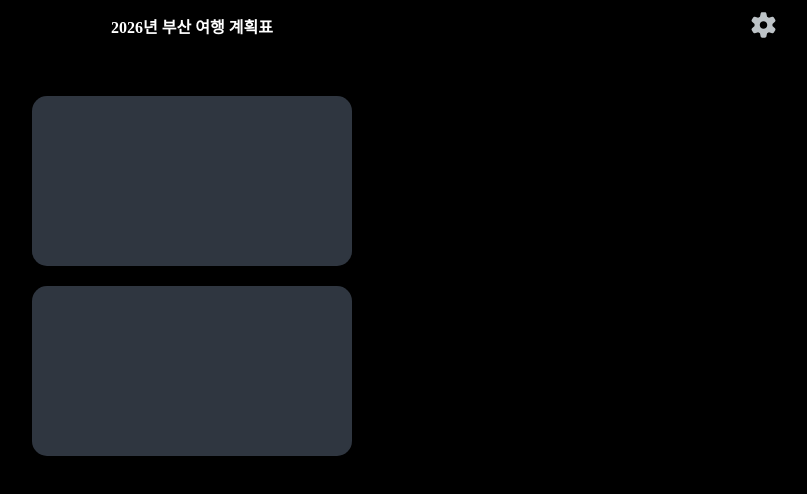
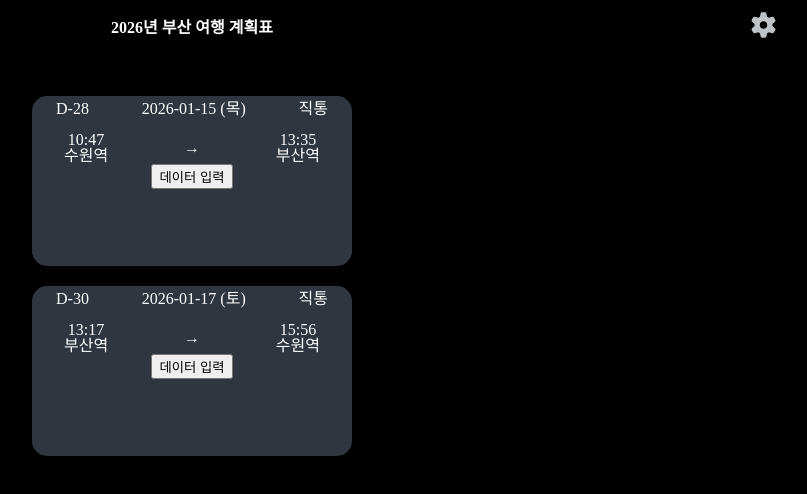
Before and after one commit to Rayched/busantravel-planner, a React (Create React App) app: page /busantravel-planner/transport in a window 1280 px wide. Shown: the top 494 px of the page, without its empty margins (448-1255 px from the left). Built offline with nearby package versions, Linux system fonts and the light colour scheme.

Commit message:
20251220, 교통편 page 작업 완료 (디자인 setting X)

```diff
--- a/src/DateFns.ts
+++ b/src/DateFns.ts
@@ -7,3 +7,38 @@ export function GetDayText(TargetDt: string){
 
     return DayTexts[nums];
 };
+
+const modifys = (targets: number) => {
+    if(targets < 10){
+        return "0" + String(targets);
+    } else {
+        return String(targets);
+    }
+};
+
+const GetNowDate = () => {
+    const NowDate = new Date();
+    const FullYear = NowDate.getFullYear();
+    const Month = modifys(NowDate.getMonth() + 1);
+    const Dates = modifys(NowDate.getDate());
+
+    const FullDate = `${FullYear}-` + Month + "-" + Dates;
+
+    return FullDate;
+};
+
+export const GetDiffs = (TargetDt: string) => {
+    const TodayDate = GetNowDate();
+    const TodayToMS = new Date(TodayDate).getTime();
+    const TargetsToMS = new Date(TargetDt).getTime();
+
+    const DiffMS = Math.floor(
+        Math.abs((TargetsToMS - TodayToMS) / (24 * 60 * 60 * 1000))
+    );
+
+    if(DiffMS === 0){
+        return "D-Day"
+    } else {
+        return `D-${DiffMS}`;
+    }
+};
--- a/src/PlannerData.ts
+++ b/src/PlannerData.ts
@@ -1,6 +1,7 @@
 
 export type I_Ticket = {
     ticketId: string,
+    targetDt: string,
     startNm: string,
     startTm: string,
     endNm: string,
@@ -15,10 +16,7 @@ type I_DefaultData = {
 
 interface I_PlannerData {
     DefaultData: I_DefaultData[];
-    transportData: {
-        DepartureTicket: I_Ticket;
-        ReturnTicket: I_Ticket;
-    };
+    transportData: I_Ticket[];
     hotelsData: {
         hotelNm: string;
         hotelAddress: string;
@@ -48,22 +46,24 @@ export const PlannerData: I_PlannerData = {
             DateText: "2026-01-17"
         }
     ],
-    transportData: {
-        DepartureTicket: {
+    transportData: [
+        {
             ticketId: "20260115start",
+            targetDt: "2026-01-15",
             startNm: "수원역",
             startTm: "10:47",
             endNm: "부산역",
             endTm: "13:35"
         },
-        ReturnTicket: {
+        {
             ticketId: "20260117return",
+            targetDt: "2026-01-17",
             startNm: "부산역",
             startTm: "13:17",
             endNm: "수원역",
             endTm: "15:56"
         }
-    },
+    ],
     hotelsData: {
         hotelNm: "광안 오션뷰 더 테라스",
         hotelAddress: "부산 수영구 광남로 94번길 16",
--- a/src/components/Home/Trains.tsx
+++ b/src/components/Home/Trains.tsx
@@ -7,14 +7,6 @@ import { PlannerData } from "../../PlannerData";
 
 interface I_CategoryBtn {
     isStart: boolean;
-};
-
-export interface I_Infos {
-    categorys: string;
-    startNm: string;
-    startTime: string;
-    endNm: string;
-    endTime: string;
 };
 
 const Container = styled(ContainerExtends)`
@@ -65,27 +57,10 @@ const ItemBodys = styled.div`
     width: 100%;
 `;
 
-const StartInfos: I_Infos = {
-    categorys: "출발",
-    startNm: "수원역",
-    startTime: "10:47",
-    endNm: "부산역",
-    endTime: "13:35"
-};
-
-const ReturnInfos: I_Infos = {
-    categorys: "복귀",
-    startNm: "부산역",
-    startTime: "13:17",
-    endNm: "수원역",
-    endTime: "15:56"
-};
-
 export default function Trains(){
     const [isStart, setStart] = useState(true);
-    const {
-        DepartureTicket, ReturnTicket
-    } = PlannerData.transportData;
+    const DepartureTicket = PlannerData.transportData[0];
+    const ReturnTicket = PlannerData.transportData[1];
 
     return (
         <Container>
--- a/src/components/Transport/Ticket.tsx
+++ b/src/components/Transport/Ticket.tsx
@@ -1,4 +1,7 @@
 import styled from "styled-components";
+import { I_Ticket, PlannerData } from "../../PlannerData";
+import { GetDayText, GetDiffs } from "../../DateFns";
+import { useEffect, useState } from "react";
 
 const Container = styled.div`
     width: 85%;
@@ -12,10 +15,114 @@ const Container = styled.div`
     align-items: center;
 `;
 
-export default function Ticket(){
+const DateBox = styled.div`
+    width: 85%;
+    display: flex;
+    flex-direction: row;
+    align-items: center;
+    justify-content: space-between;
+    margin: 5px 0px;
+`;
+
+const TrainBox = styled.div`
+    width: 80%;
+    margin-top: 10px;
+    display: flex;
+    flex-direction: row;
+    align-items: center;
+    justify-content: space-between;
+`;
+
+const TrainData = styled.div`
+    display: flex;
+    flex-direction: column;
+    align-items: center;
+    justify-content: center;
+`;
+
+const PersonalInfo = styled.div`
+    display: flex;
+    flex-direction: column;
+    align-items: center;
+    justify-content: center;
+`;
+
+export default function Ticket({targetDt, ticketId, startNm, startTm, endNm, endTm}: I_Ticket){
+    const Days = GetDayText(targetDt);
+    const Diffs = GetDiffs(targetDt);
+
+    const [isAdds, setAdds] = useState(false);
+    const [TrainNum, setTrainNum] = useState("");
+    const [SeatNo, setSeatNo] = useState("");
+
+    const DataInput = () => {
+        const TrainNumber = window.prompt("몇 호차 인가요? (숫자만 입력)");
+        const SeatNumber = window.prompt("좌석 번호는 어떻게 되나요?");
+
+        if(TrainNumber !== "" && SeatNumber !== ""){
+            const Locals = window.localStorage;
+
+            const Infos = {
+                Trains: TrainNumber,
+                Seats: SeatNumber
+            };
+
+            Locals.setItem(ticketId, JSON.stringify(Infos));
+            setTrainNum(String(TrainNumber));
+            setSeatNo(String(SeatNumber));
+
+            setAdds(true);
+        } else {
+            alert("데이터가 입력되지 않았습니다.");
+            return;
+        }
+    };
+
+    const StorageCheck = () => {
+        const GetData = localStorage.getItem(ticketId);
+
+        if(GetData === null){
+            setTrainNum("Null");
+            setSeatNo("Null");
+        } else {
+            const Convert = JSON.parse(GetData);
+
+            setTrainNum(Convert.Trains);
+            setSeatNo(Convert.Seats);
+
+            setAdds(true);
+        }
+    };
+
+    useEffect(() => StorageCheck(), []);
+
     return (
-        <Container>
-
+        <Container key={ticketId}>
+            <DateBox>
+                <div>{Diffs}</div>
+                <div>{`${targetDt} (${Days})`}</div>
+                <div>직통</div>
+            </DateBox>
+            <TrainBox>
+                <TrainData>
+                    <div>{startTm}</div>
+                    <div>{startNm}</div>
+                </TrainData>
+                <div>→</div>
+                <TrainData>
+                    <div>{endTm}</div>
+                    <div>{endNm}</div>
+                </TrainData>
+            </TrainBox>
+            {!isAdds ? <button onClick={DataInput}>데이터 입력</button> : null}
+            {
+                isAdds ? (
+                    <PersonalInfo>
+                        <div>
+                            일반실 {TrainNum}호차 {`(${SeatNo})`}
+                        </div>
+                    </PersonalInfo>
+                ) : null}
         </Container>
     );
 };
--- a/src/routes/Transport.tsx
+++ b/src/routes/Transport.tsx
@@ -1,12 +1,21 @@
 import styled from "styled-components";
 import OutletLayout from "./OutletLayout";
 import Ticket from "../components/Transport/Ticket";
+import { PlannerData } from "../PlannerData";
+import { GetDayText } from "../DateFns";
 
 function TransportPage(){
+    const {transportData} = PlannerData;
+
     return (
         <OutletLayout>
-            <Ticket />
-            <Ticket />
+            {
+                transportData.map((data) => {
+                    return (
+                        <Ticket {...data}/>
+                    );
+                })
+            }
         </OutletLayout>
     );
 };
```
